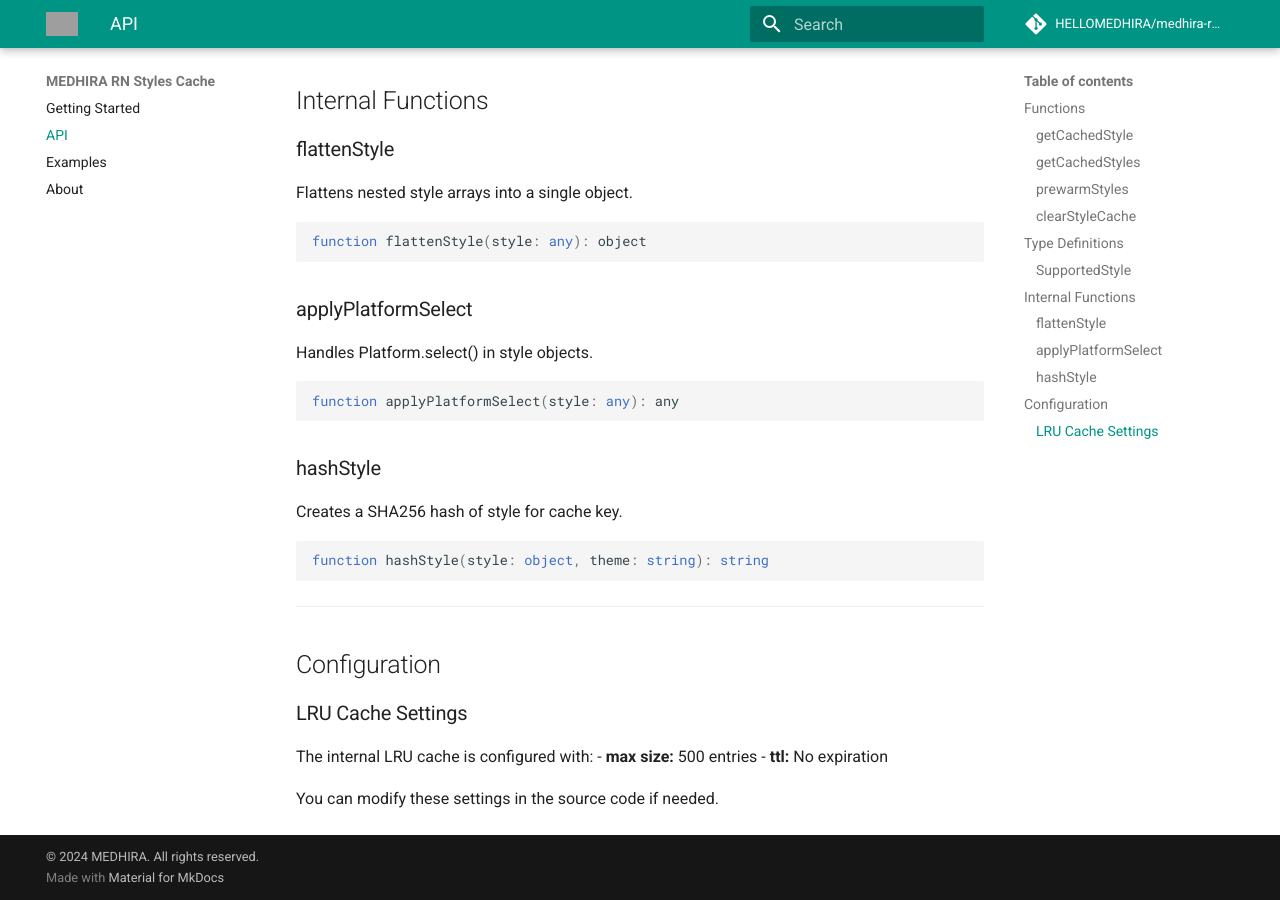
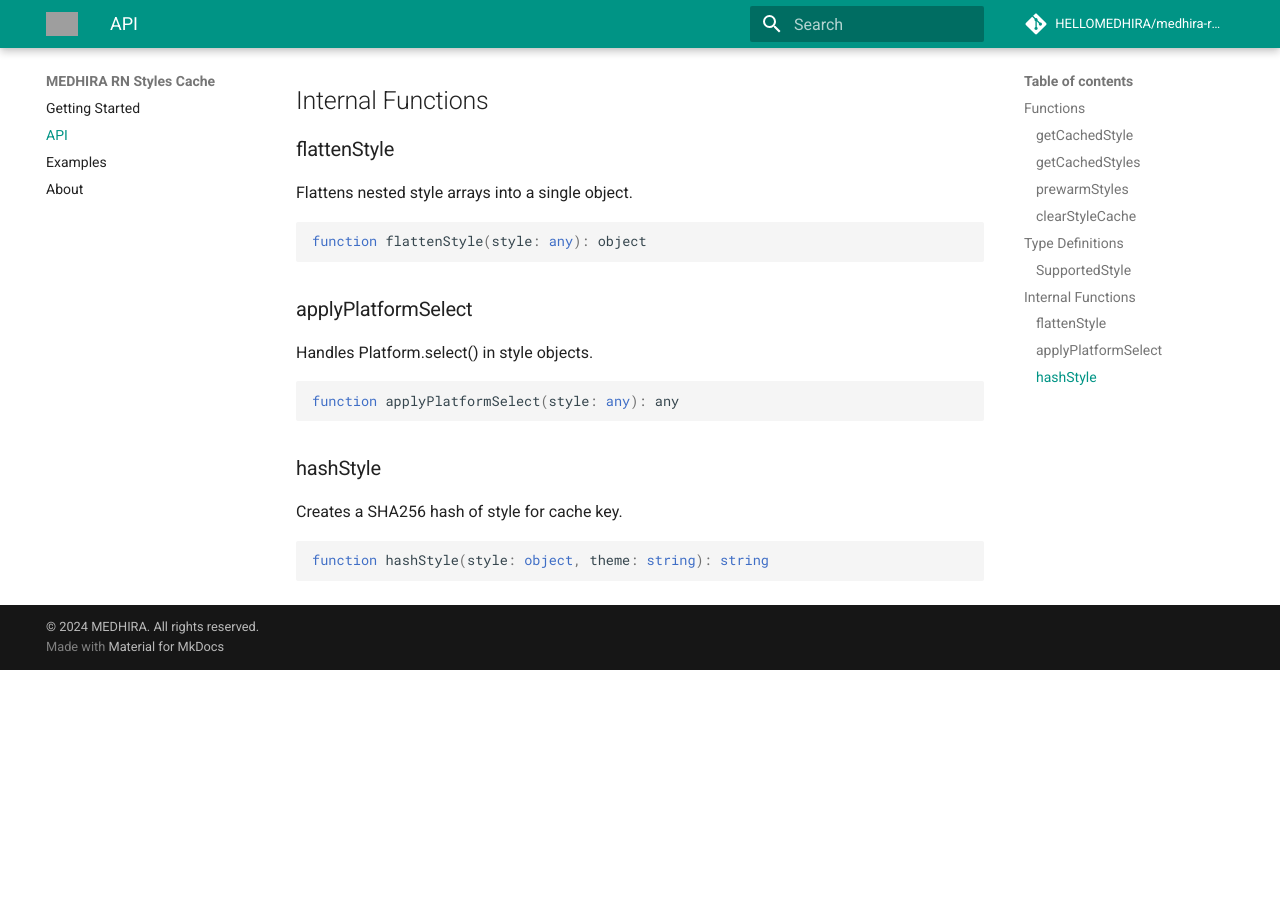
Before and after one commit to HELLOMEDHIRA/medhira-rn-styles-cache, an MkDocs documentation site: the page built from docs/api.md, in a window 1280 px wide and 900 px high, scrolled down 2571 px. Built offline with MkDocs 1.6.1 and Material for MkDocs 9.7.7, drawn with Linux system fonts in a browser that asks for light colours; comment, search, counter and statistics services are not loaded; after the commit the page ends 3241 px from its top, so only the background shows below that; grey boxes are pictures that could not be loaded.

Commit message:
initial commit

````diff
--- a/docs/api.md
+++ b/docs/api.md
@@ -143,15 +143,3 @@ Creates a SHA256 hash of style for cache key.
 ```typescript
 function hashStyle(style: object, theme: string): string
 ```
-
----
-
-## Configuration
-
-### LRU Cache Settings
-
-The internal LRU cache is configured with:
-- **max size:** 500 entries
-- **ttl:** No expiration
-
-You can modify these settings in the source code if needed.
````
Also changed, not shown: docs/about.md (+1 -1 lines), docs/index.md (+1 -1 lines), 1 other file.
